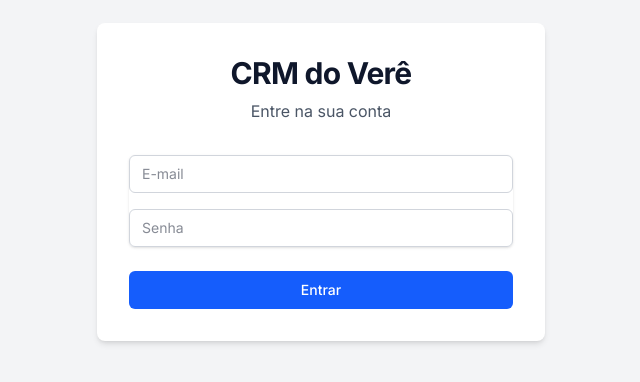
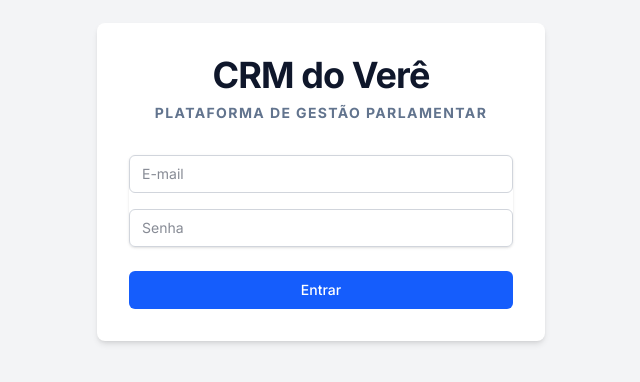
Before and after one commit to gatepfr/crmvere, a React (Vite) app in the folder frontend/: page /login in a window 1280 px wide. Shown: the part 218-600 px from the top of the page, without its empty margins (319-959 px from the left). Built offline with nearby package versions, Linux system fonts and the light colour scheme; no server answers.

Commit message:
style: enhance visibility of 'CRM do Verê' in login and sidebar

```diff
--- a/frontend/src/components/Sidebar.tsx
+++ b/frontend/src/components/Sidebar.tsx
@@ -61,8 +61,9 @@ export default function Sidebar() {
         ${isOpen ? 'translate-x-0' : '-translate-x-full lg:translate-x-0'}
       `}>
         <div className="p-6">
-          <h1 className="text-xl font-bold text-yellow-400">
-            CRM do Verê
+          <h1 className="text-2xl font-black flex flex-col leading-none">
+            <span className="text-white">CRM do</span>
+            <span className="text-yellow-400">Verê</span>
           </h1>
         </div>
         <nav className="flex-1 px-4 space-y-1 overflow-y-auto">
--- a/frontend/src/pages/Login.tsx
+++ b/frontend/src/pages/Login.tsx
@@ -39,8 +39,8 @@ export default function Login() {
     <div className="flex items-center justify-center min-h-screen bg-gray-100">
       <div className="w-full max-w-md p-8 space-y-8 bg-white rounded-lg shadow-md">
         <div className="text-center">
-          <h1 className="text-3xl font-bold text-blue-900">CRM do Verê</h1>
-          <p className="mt-2 text-gray-600">Entre na sua conta</p>
+          <h1 className="text-4xl font-black text-slate-900 mb-2">CRM do Verê</h1>
+          <p className="text-sm font-bold text-slate-500 uppercase tracking-widest">Plataforma de Gestão Parlamentar</p>
         </div>
 
         {error && (
```
